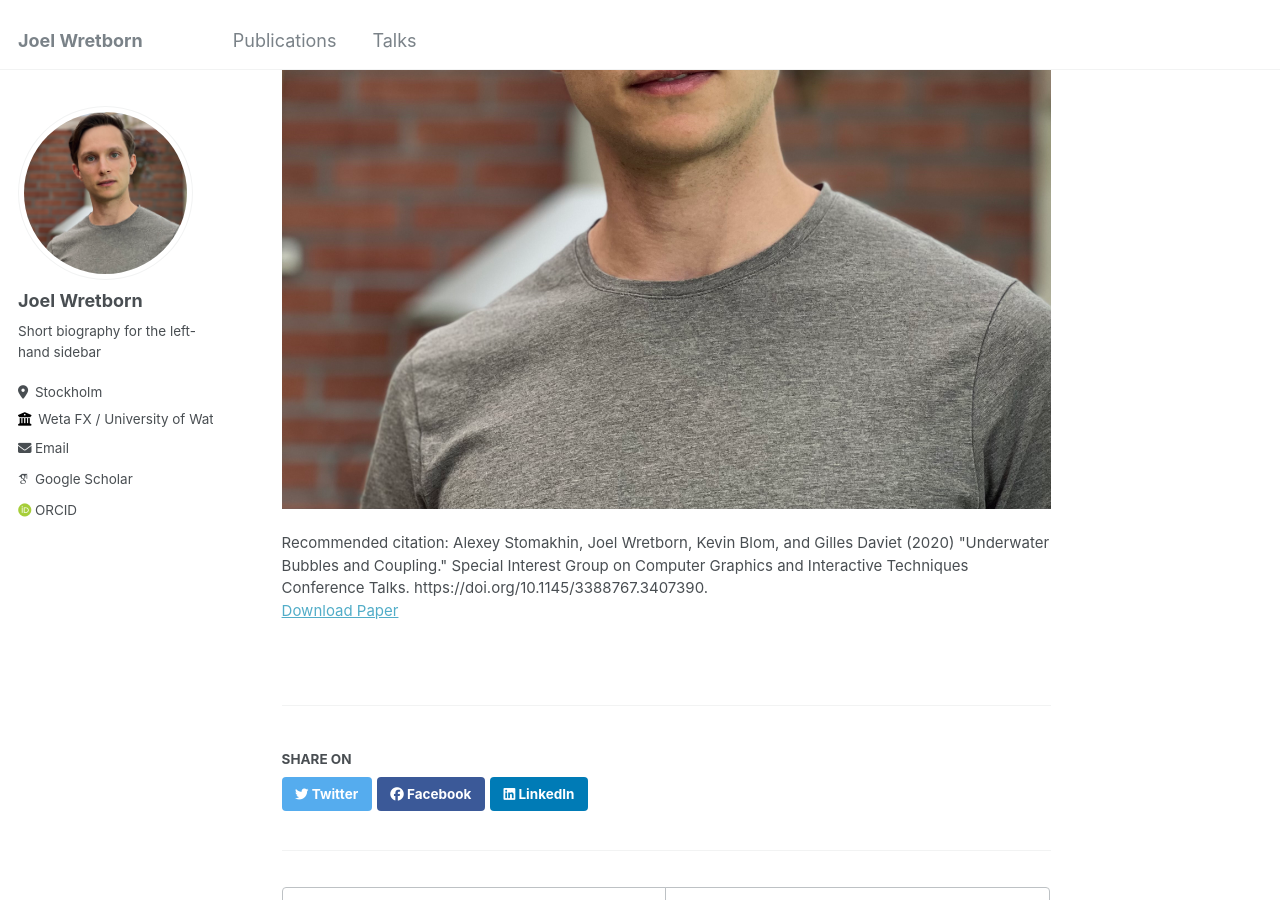
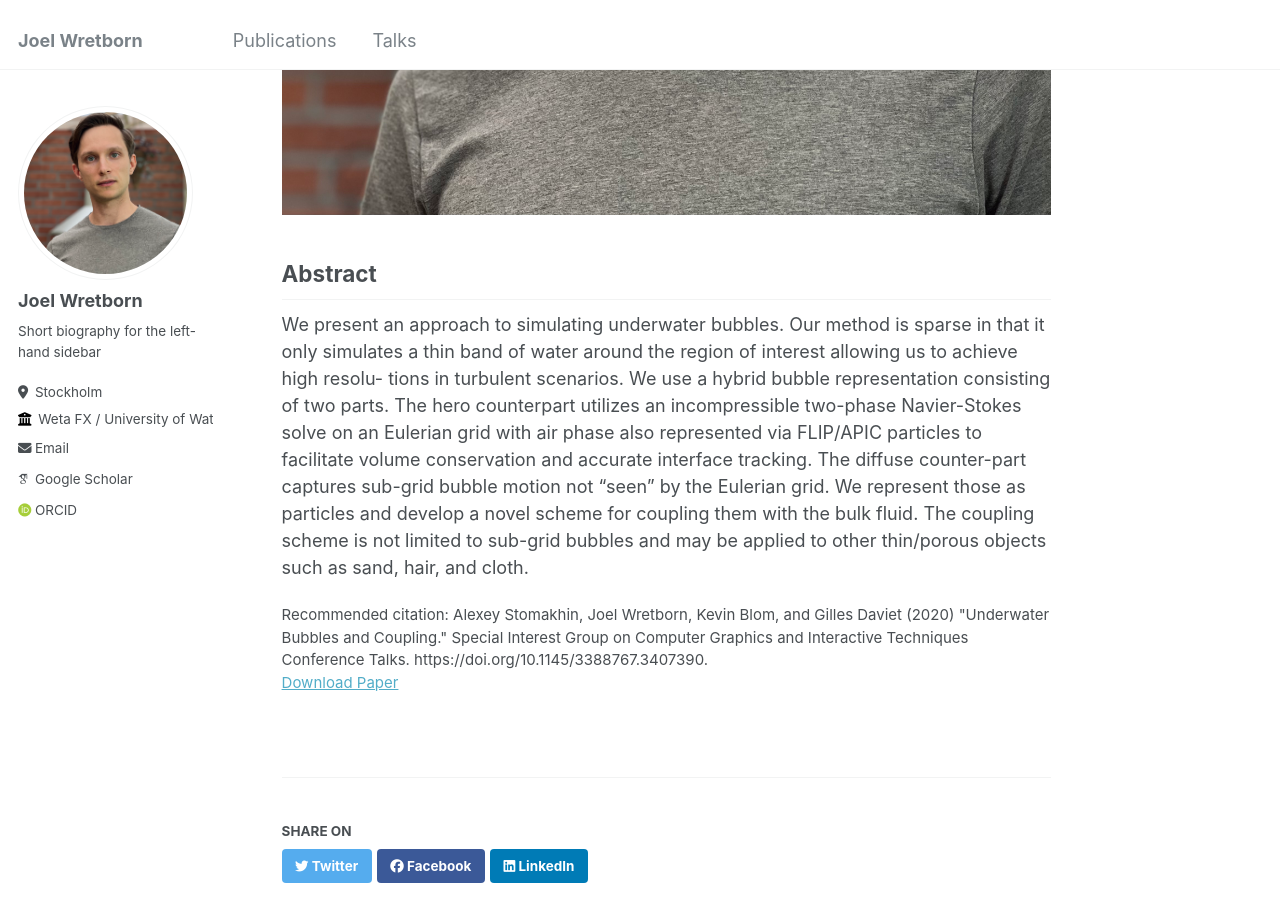
Before and after one commit to Pingul/Pingul.github.io, a Jekyll site: the page built from _publications/2020-UnderwaterBubbles.md, in a window 1280 px wide and 900 px high, scrolled down 751 px. Built offline with Jekyll 4.4.1, drawn with Linux system fonts in a browser that asks for light colours; some web fonts are replaced.

Commit message:
Testing formatting

```diff
--- a/_publications/2020-UnderwaterBubbles.md
+++ b/_publications/2020-UnderwaterBubbles.md
@@ -8,6 +8,8 @@
 citation: 'Alexey Stomakhin, Joel Wretborn, Kevin Blom, and Gilles Daviet (2020) &quot;Underwater Bubbles and Coupling.&quot; Special Interest Group on Computer Graphics and Interactive Techniques Conference Talks. https://doi.org/10.1145/3388767.3407390.'
 ---
 
+![Testing tooltip](/images/profile.jpeg)
+
+Abstract
+--------
 We present an approach to simulating underwater bubbles. Our method is sparse in that it only simulates a thin band of water around the region of interest allowing us to achieve high resolu- tions in turbulent scenarios. We use a hybrid bubble representation consisting of two parts. The hero counterpart utilizes an incompressible two-phase Navier-Stokes solve on an Eulerian grid with air phase also represented via FLIP/APIC particles to facilitate volume conservation and accurate interface tracking. The diffuse counter-part captures sub-grid bubble motion not “seen” by the Eulerian grid. We represent those as particles and develop a novel scheme for coupling them with the bulk fluid. The coupling scheme is not limited to sub-grid bubbles and may be applied to other thin/porous objects such as sand, hair, and cloth.
-
-![Testing tooltip](/images/profile.jpeg)
```
